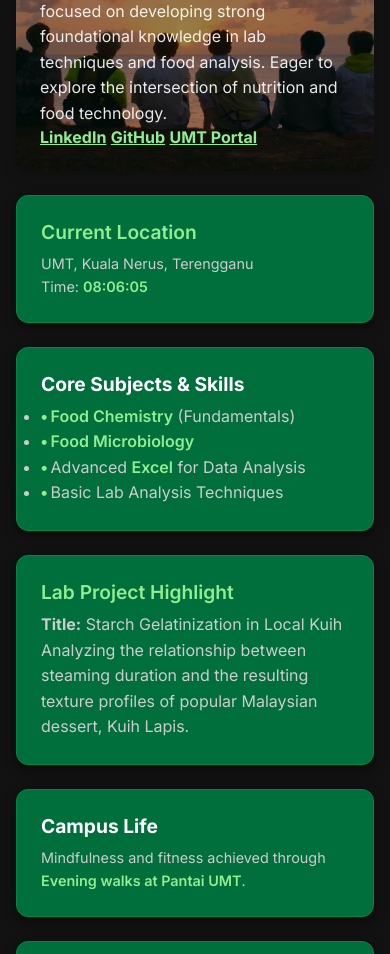
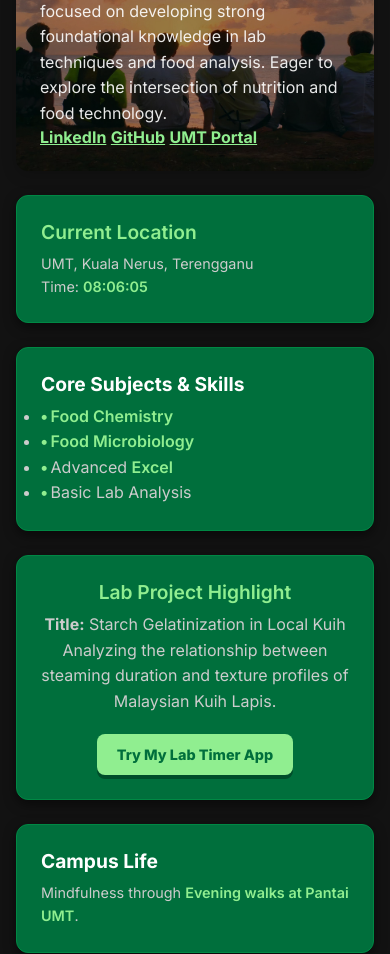
Before and after one commit to S79398/S79398.github.io, a plain HTML site: page index.html in a window 390 px wide. Shown: the part 146-1100 px from the top of the page. Drawn offline with Linux system fonts and the light colour scheme.

Commit message:
added link to my timer app

```diff
--- a/index.html
+++ b/index.html
@@ -11,12 +11,12 @@
         :root {
             /* INVERTED DEEP GREEN THEME PALETTE */
             --color-white: #ffffff;
-            --color-light-grey-text: #f0f2f5; /* Light grey for standard text */
-            --color-background-dark: #121212; /* NEW: Very Dark, near black page background */
-            --color-card-green: #006F3C; /* NEW: Cadmium Green for card backgrounds */
-            --color-accent-highlight: #90EE90; /* NEW: Light Green for accents and links */
-            --color-medium-grey-border: #008844; /* Darker green border */
-            --color-text-subtle: #cccccc; /* Subtle text color on green */
+            --color-light-grey-text: #f0f2f5;
+            --color-background-dark: #121212;
+            --color-card-green: #006F3C;
+            --color-accent-highlight: #90EE90;
+            --color-medium-grey-border: #008844;
+            --color-text-subtle: #cccccc;
 
             --border-radius: 12px;
             --spacing-unit: 16px;
@@ -30,7 +30,6 @@
 
         body {
             font-family: 'Inter', sans-serif;
-            /* Body background is near black to contrast the green cards */
             background-color: var(--color-background-dark);
             color: var(--color-light-grey-text);
             min-height: 100vh;
@@ -48,14 +47,14 @@
             grid-template-rows: auto;
         }
 
-        /* * 3. Card Styling (The Bento Box) - CARDS ARE NOW GREEN
+        /* * 3. Card Styling
          */
         .bento-card {
-            background-color: var(--color-card-green); /* Cards are green */
-            border: 1px solid var(--color-medium-grey-border); /* Dark green border */
+            background-color: var(--color-card-green);
+            border: 1px solid var(--color-medium-grey-border);
             border-radius: var(--border-radius);
             padding: calc(var(--spacing-unit) * 1.5);
-            box-shadow: 0 4px 12px rgba(0, 0, 0, 0.5); /* Stronger shadow for lift */
+            box-shadow: 0 4px 12px rgba(0, 0, 0, 0.5);
             transition: transform 0.3s ease-in-out, box-shadow 0.3s ease-in-out;
             display: flex;
             flex-direction: column;
@@ -68,7 +67,6 @@
             box-shadow: 0 10px 25px rgba(0, 0, 0, 0.6);
         }
 
-        /* Text inside the green cards is WHITE */
         .card-title {
             font-weight: 700;
             font-size: 1.2rem;
@@ -79,7 +77,7 @@
         .card-content {
             font-size: 1rem;
             line-height: 1.6;
-            color: var(--color-text-subtle); /* Subtle white/light gray */
+            color: var(--color-text-subtle);
             flex-grow: 1;
         }
 
@@ -87,7 +85,6 @@
             font-size: 0.9rem;
         }
 
-        /* Accent text styling is now LIGHT GREEN */
         .accent-text {
             color: var(--color-accent-highlight);
             font-weight: 600;
@@ -99,20 +96,16 @@
             grid-column: span 2;
             grid-row: span 2;
             justify-content: space-between;
-
-            /* Profile Card BG is still the image first, with the green as fallback */
             background-image: url('bg.jpg');
             background-size: cover;
             background-position: center;
             background-repeat: no-repeat;
             background-color: var(--color-card-green);
-
             color: var(--color-white);
             border: none;
             box-shadow: 0 4px 15px rgba(0, 0, 0, 0.2);
         }
 
-        /* Optional Overlay for Readability */
         .card-profile::before {
             content: '';
             position: absolute;
@@ -120,48 +113,86 @@
             left: 0;
             right: 0;
             bottom: 0;
-            background: rgba(0, 0, 0, 0.4); /* Slightly stronger dark overlay */
+            background: rgba(0, 0, 0, 0.4);
             border-radius: var(--border-radius);
             z-index: 2;
         }
 
-        /* Ensure all profile content sits above the overlay */
-        .card-profile * {
-            position: relative;
-            z-index: 3;
-        }
+        .card-profile * { position: relative; z-index: 3; }
 
-        /* Adjust text colors for the dark background/overlay (profile card) */
         .card-profile .profile-header h1 { color: var(--color-white); }
         .card-profile .profile-header p { color: rgba(255, 255, 255, 0.9); }
         .card-profile .tagline { color: var(--color-accent-highlight); }
         .card-profile .card-content p { color: rgba(255, 255, 255, 0.9); }
 
-        /* Social links on the dark profile card */
         .card-profile .social-links a {
             color: var(--color-accent-highlight);
             text-decoration: underline;
             font-weight: 700;
         }
 
-        .card-profile .social-links a:hover {
-            color: var(--color-white);
-        }
+        .card-profile .social-links a:hover { color: var(--color-white); }
 
-        /* Specific list style adjustment */
         .subject-list li::before {
             content: "• ";
-            color: var(--color-accent-highlight); /* Light green bullet */
+            color: var(--color-accent-highlight);
             font-weight: 900;
         }
 
         .card-location { grid-column: span 1; grid-row: span 1; }
         .card-tech-stack { grid-column: span 1; grid-row: span 1; }
-        .card-case-study { grid-column: span 2; }
+
+        /* Updated Case Study Card Layout */
+        .card-case-study {
+            grid-column: span 2;
+        }
+
+        .case-study-layout {
+            display: flex;
+            gap: 20px;
+            align-items: center;
+        }
+
+        .case-study-info {
+            flex: 2;
+        }
+
+        .case-study-action {
+            flex: 1;
+            display: flex;
+            justify-content: center;
+        }
+
+        /* Lab Timer Button Styling */
+        .btn-lab-timer {
+            display: inline-block;
+            background-color: var(--color-accent-highlight);
+            color: var(--color-card-green) !important;
+            padding: 12px 20px;
+            border-radius: 8px;
+            text-decoration: none !important;
+            font-weight: 800;
+            font-size: 0.9rem;
+            text-align: center;
+            transition: all 0.3s ease;
+            box-shadow: 0 4px 0px #004d2a;
+            border: none;
+        }
+
+        .btn-lab-timer:hover {
+            transform: translateY(-3px);
+            box-shadow: 0 7px 0px #004d2a;
+            background-color: var(--color-white);
+        }
+
+        .btn-lab-timer:active {
+            transform: translateY(-1px);
+            box-shadow: 0 3px 0px #004d2a;
+        }
+
         .card-hobby { grid-column: span 1; grid-row: span 1; }
         .card-reflection { grid-column: span 1; grid-row: span 1; }
 
-        /* Playlist card is now part of the main green theme */
         .card-playlist {
             grid-column: span 3;
             min-height: 80px;
@@ -176,11 +207,10 @@
             border: 1px solid var(--color-medium-grey-border);
         }
 
-        /* * 5. Responsiveness
-         */
         @media (max-width: 768px) {
             .bento-grid { grid-template-columns: 1fr; gap: calc(var(--spacing-unit) * 1.5); }
             .bento-card { grid-column: span 1 !important; grid-row: auto !important; }
+            .case-study-layout { flex-direction: column; text-align: center; }
             .profile-header h1 { font-size: 2rem; }
         }
     </style>
@@ -213,7 +243,7 @@
             <p class="card-title accent-text">Current Location</p>
             <div class="card-content">
                 <p>UMT, Kuala Nerus, Terengganu</p>
-                <p>Time: <span class="accent-text" id="current-time">16:21:30</span></p>
+                <p>Time: <span class="accent-text" id="current-time">00:00:00</span></p>
                 <script>
                     function updateTime() {
                         const now = new Date();
@@ -230,33 +260,40 @@
             <p class="card-title">Core Subjects & Skills</p>
             <div class="card-content">
                 <ul class="subject-list">
-                    <li><span class="accent-text">Food Chemistry</span> (Fundamentals)</li>
+                    <li><span class="accent-text">Food Chemistry</span></li>
                     <li><span class="accent-text">Food Microbiology</span></li>
-                    <li>Advanced <span class="accent-text">Excel</span> for Data Analysis</li>
-                    <li>Basic Lab Analysis Techniques</li>
+                    <li>Advanced <span class="accent-text">Excel</span></li>
+                    <li>Basic Lab Analysis</li>
                 </ul>
             </div>
         </div>
 
         <div class="bento-card card-case-study">
-            <p class="card-title accent-text">Lab Project Highlight</p>
-            <div class="card-content">
-                <p><strong>Title:</strong> Starch Gelatinization in Local Kuih</p>
-                <p>Analyzing the relationship between steaming duration and the resulting texture profiles of popular Malaysian dessert, Kuih Lapis.</p>
+            <div class="case-study-layout">
+                <div class="case-study-info">
+                    <p class="card-title accent-text">Lab Project Highlight</p>
+                    <div class="card-content">
+                        <p><strong>Title:</strong> Starch Gelatinization in Local Kuih</p>
+                        <p>Analyzing the relationship between steaming duration and texture profiles of Malaysian Kuih Lapis.</p>
+                    </div>
+                </div>
+                <div class="case-study-action">
+                    <a href="https://s79398.github.io/lab-timer-app/index.html" target="_blank" class="btn-lab-timer">Try My Lab Timer App</a>
+                </div>
             </div>
         </div>
 
         <div class="bento-card card-hobby card-small">
             <p class="card-title">Campus Life</p>
             <div class="card-content">
-                <p>Mindfulness and fitness achieved through <span class="accent-text">Evening walks at Pantai UMT</span>.</p>
+                <p>Mindfulness through <span class="accent-text">Evening walks at Pantai UMT</span>.</p>
             </div>
         </div>
 
         <div class="bento-card card-reflection card-small">
-            <p class="card-title accent-text">Why Food Tech Matters in Malaysia</p>
+            <p class="card-title accent-text">Why Food Tech Matters</p>
             <div class="card-content">
-                <p>Sustainable food security is crucial for our future. By optimizing local processing methods, we can reduce waste and improve nutrition.</p>
+                <p>Sustainable food security is crucial. By optimizing processing, we reduce waste and improve nutrition.</p>
             </div>
         </div>
 
```
